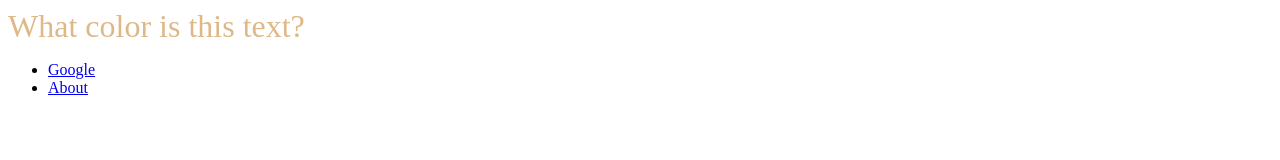
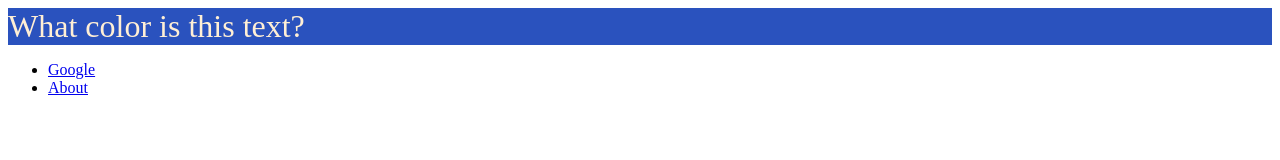
Before and after one commit to ga-dc/diy_plugin, a plain HTML site: page index.html in a window 1280 px wide. Drawn offline with nearby package versions, Linux system fonts and the light colour scheme.

Commit message:
greenify works

```diff
--- a/index.html
+++ b/index.html
@@ -7,7 +7,11 @@
     <script src="js/jquery.show_link_location.js" type='text/javascript'></script>
     <script type='text/javascript'>
       $(document).ready(function(){
-        $( "div" ).greenify();
+        $( "div" ).greenify(
+          { color: "PapayaWhip",
+            backgroundColor: "#2A52BE"
+          }
+        );
       });
     </script>
 
--- a/js/jquery.greenify.js
+++ b/js/jquery.greenify.js
@@ -11,8 +11,21 @@
   // You can now reference the window, document, and jQuery objects in a local scope
   //   Using the variables you defined above.
 
-  $.fn.greenify = function() {
-    this.css( "color", "BurlyWood" );
-  };
+  $.fn.greenify = function( options ) {
+
+        // This is the easiest way to have default options.
+        var settings = $.extend({
+            // These are the defaults.
+            color: "#bada55",
+            backgroundColor: "white"
+        }, options );
+
+        // Greenify the collection based on the settings variable.
+        return this.css({
+            color: settings.color,
+            backgroundColor: settings.backgroundColor
+        });
+
+    };
 
 }(window, document, window.jQuery)); // The global window, document, and jQuery objects are passed into the anonymous function
```
